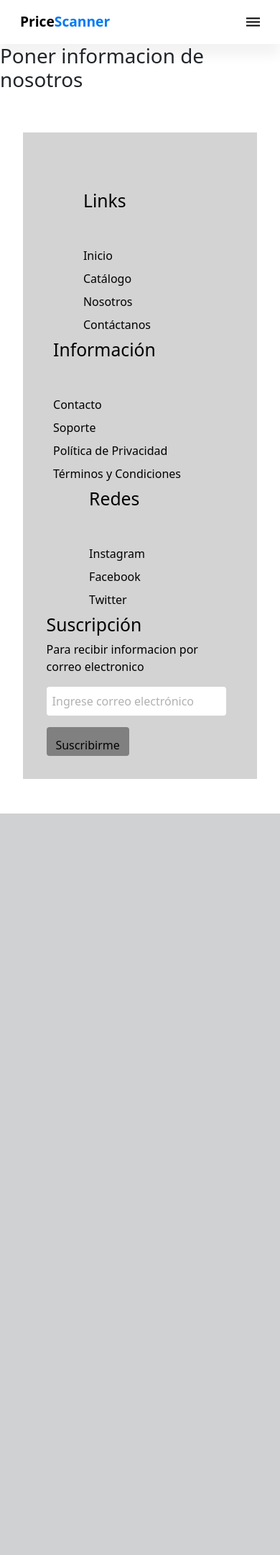
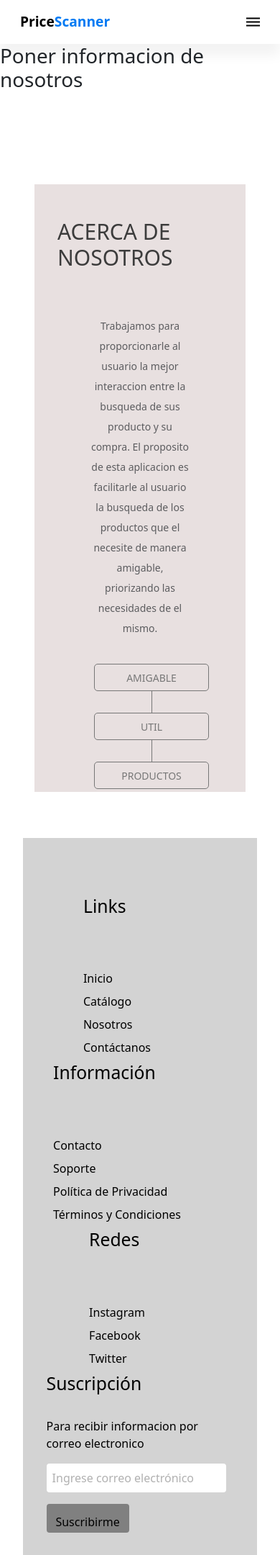
Before and after one commit to 4ndr3steban/ppi_00, a Flask app: page /nosotros in a window 390 px wide. Shown: the top 2160 px of the page at 72% size. Before the commit the page ends 1130 px from the top, so only its background shows below. Run offline with Flask 2, Linux system fonts and the light colour scheme.

Commit message:
nosotros

```diff
--- a/templates/css/main.css
+++ b/templates/css/main.css
@@ -99,9 +99,15 @@ section {
   margin-top: 3em;
 }
 
+.ingresar-campos {
+  background: #20272E;
+  color: white;
+}
+
 .campos-list {
   margin: 0;
   padding-left: 0.1em;
+  padding-top: 3em;
   display: grid;
   grid-template-columns: repeat(auto-fit, minmax(19em, 1fr));
 }
@@ -141,6 +147,7 @@ section {
 
 h2 {
   font-size: 2em;
+  padding-bottom: 1em;
 }
 
 section#tiendas-usadas h4 {
@@ -232,6 +239,107 @@ nav li a {
 nav li a:hover {
   font-weight: bold;
 }
+
+
+* {
+  box-sizing: border-box;
+  padding: 0;
+  margin: 0;
+}
+.nosotros {
+  display: contents;
+  min-height: 90vh;
+  width: 85vw;
+  margin: 0 auto;
+}
+.nosotros .contenido {
+  background: #e8e0e0;
+  margin: 8em 3em 1em 3em;
+  padding: 2em 2em 2em 2em;
+  display: flex;
+  justify-content: center;
+  flex-direction: column;
+  align-items: center;
+}
+.contenido h2 {
+  text-transform: uppercase;
+  color: #3c3c3c;
+  padding-bottom: 5px;
+}
+.contenido span {
+  height: 0.5px;
+  width: 80px;
+  background: #777;
+  margin: 30px 0;
+}
+.contenido p {
+  padding-top: 10px;
+  padding-bottom: 30px;
+  font-weight: 500;
+  opacity: 0.7;
+  width: 60%;
+  text-align: center;
+  margin: 0 auto;
+  line-height: 2;
+}
+.links {
+  margin: 15px 0;
+}
+.links li {
+  border: 0.5px solid #777;
+  list-style: none;
+  border-radius: 5px;
+  padding: 10px 15px;
+  width: 160px;
+  text-align: center;
+}
+.links li a {
+  text-transform: uppercase;
+  color: #777;
+  text-decoration: none;
+}
+.links li:hover {
+  border-color: var(--primary-color);
+}
+.links li:hover a {
+  color: var(--primary-color);
+  font-weight: bold;
+}
+.vertical-line {
+  height: 30px;
+  width: 0.5px;
+  background: #777;
+  margin: 0 auto;
+}
+@media (max-width: 992px) {
+  section {
+    grid-template-columns: 1fr;
+    width: 100%;
+  }
+  .contenido {
+    height: 100vh;
+  }
+  .contenido h2 {
+    font-size: 30px;
+    margin-top: 50px;
+  }
+  .contenido span {
+    margin: 20px 0;
+  }
+  .contenido p {
+    font-size: 14px;
+  }
+  .links li a {
+    font-size: 14px;
+  }
+  .links {
+    margin: 5px 0;
+  }
+  .links li {
+    padding: 6px 10px;
+  }
+}
+
 
 .mobile-menu-exit {
   float: right;
@@ -333,6 +441,7 @@ nav li a:hover {
     width: 30px;
     height: 30px;
   }
+
   .ingresar-campos {
     position: relative;
   }
@@ -367,7 +476,7 @@ nav li a:hover {
   .ingresar-campos:before {
     content: "";
     position: absolute;
-    width: 7%;
+    width: 10%;
     height: 20em;
     background: var(--primary-color);
     left: 0;
@@ -379,8 +488,8 @@ nav li a:hover {
     width: 200px;
     height: 20em;
     background: url("../images/dots.svg") no-repeat;
-    left: 2em;
-    top: 13em;
+    left: 3em;
+    top: 2em;
   }
 
 }
--- a/templates/css/main.scss
+++ b/templates/css/main.scss
@@ -242,6 +242,106 @@ nav {
                 font-weight: bold;
             }
         }
+    }
+}
+
+*{
+    box-sizing: border-box;
+    padding: 0;
+    margin: 0;
+}
+.nosotros {
+    display: contents;
+    min-height: 90vh;
+    width: 85vw;
+    margin: 0 auto;
+}
+.nosotros .contenido {
+    background: #e8e0e0;
+    margin: 8em 3em 1em 3em;
+    padding: 2em 2em 2em 2em;
+    display: flex;
+    justify-content: center;
+    flex-direction: column;
+    align-items: center;
+}
+.contenido h2 {
+    text-transform: uppercase;
+    color:#3c3c3c;
+    padding-bottom: 5px;
+}
+.contenido span {
+    height: 0.5px;
+    width: 80px;
+    background: #777;
+    margin: 30px 0;
+}
+.contenido p {
+    padding-top: 10px;
+    padding-bottom: 30px;
+    font-weight: 500;
+    opacity: 0.7;
+    width: 60%;
+    text-align: center;
+    margin: 0 auto;
+    line-height: 2;
+}
+.links {
+    margin: 15px 0;
+}
+.links li {
+    border: 0.5px solid #777;
+    list-style: none;
+    border-radius: 5px;
+    padding: 10px 15px;
+    width: 160px;
+    text-align: center;
+}
+.links li a {
+    text-transform: uppercase;
+    color: #777;
+    text-decoration: none;
+}
+.links li:hover {
+    border-color: var(--primary-color);
+}
+.links li:hover a {
+    color: var(--primary-color);
+    font-weight: bold;
+}
+.vertical-line {
+    height: 30px;
+    width: 0.5px;
+    background: #777;
+    margin: 0 auto;
+}
+@media(max-width:992px) {
+    section {
+        grid-template-columns: 1fr;
+        width: 100%
+    }
+
+    .contenido {
+        height: 100vh;
+    }
+    .contenido h2 {
+        font-size: 30px;
+        margin-top: 50px;
+    }
+    .contenido span {
+        margin: 20px 0;
+    }
+    .contenido p {
+        font-size: 14px;
+    }
+    .links li a {
+        font-size: 14px;
+    }
+    .links {
+        margin: 5px 0;
+    }
+    .links li {
+        padding: 6px 10px;
     }
 }
 
--- a/templates/nosotros.html
+++ b/templates/nosotros.html
@@ -2,4 +2,29 @@
 
     <h1>Poner informacion de nosotros</h1>
 
+    <section class="nosotros">
+        <div class="contenido">
+            <h2>Acerca de nosotros</h2>
+            <span></span>
+            <p>Trabajamos para proporcionarle al usuario la mejor
+            interaccion entre la busqueda de sus producto y su compra.
+            El proposito de esta aplicacion es facilitarle al
+            usuario la busqueda de los productos que el necesite
+            de manera amigable, priorizando las necesidades de el mismo.
+
+            </p>
+
+            <ul class="links">
+                <li><a href="">Amigable</a></li>
+                <div class="vertical-line"></div>
+
+                <li><a href="">Util</a></li>
+                <div class="vertical-line"></div>
+
+                <li><a href="">Productos</a></li>
+
+            </ul>
+        </div>
+    </section>
+
 {% include "pie.html"  %}
```
